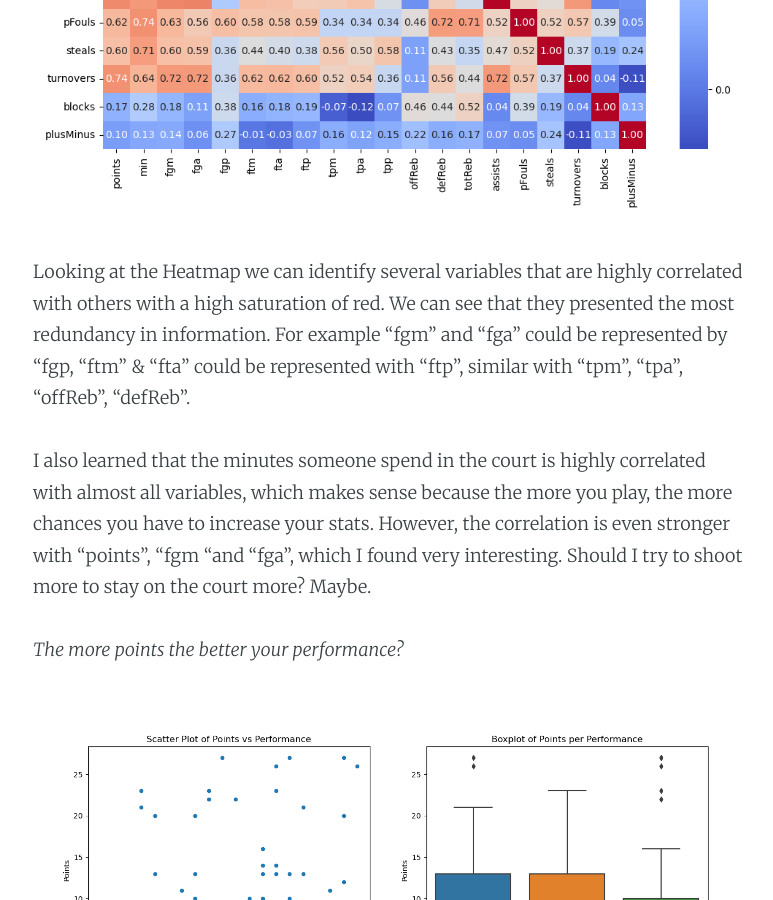
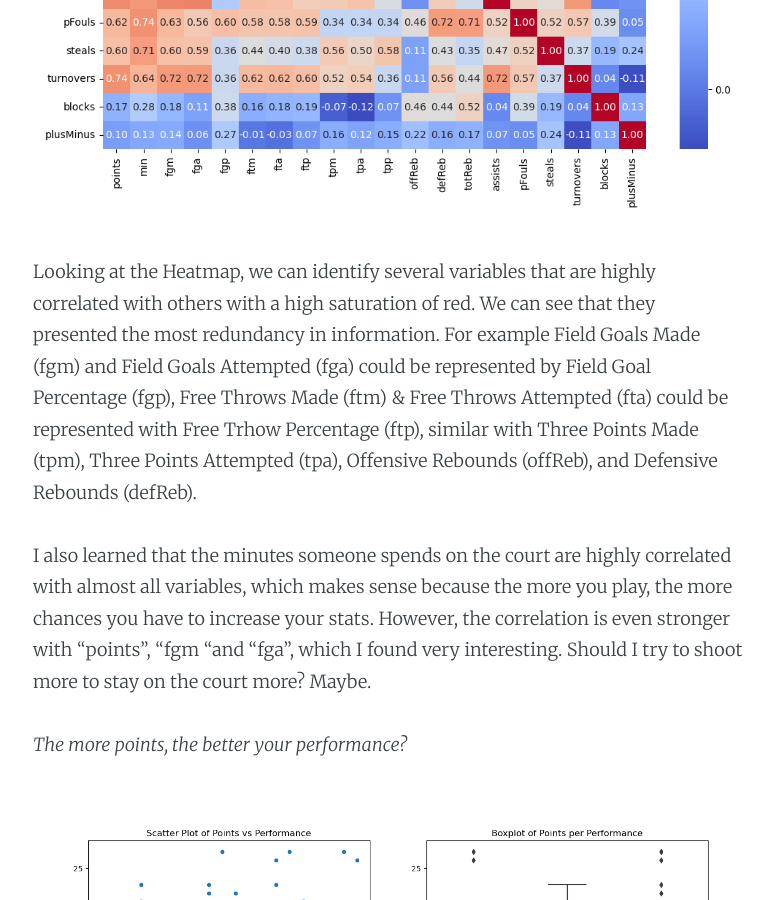
Before and after one commit to isaacaguilar97/my-blog, a Jekyll site: the page built from _posts/2023-12-16-My-NBA-Exploratory-Data-Analysis.md, in a window 1280 px wide and 900 px high, scrolled down 2804 px. Shown: the whole window, without its empty margins (252-1025 px from the left). Built offline with Jekyll 4.4.1, drawn with Linux system fonts in a browser that asks for light colours; nearby versions of some CDN libraries; some of the changed text lies outside the part shown.

Commit message:
Explaining abbrev, spelling and grammar

```diff
--- a/_posts/2023-12-16-My-NBA-Exploratory-Data-Analysis.md
+++ b/_posts/2023-12-16-My-NBA-Exploratory-Data-Analysis.md
@@ -37,23 +37,23 @@ categories: isaac
 
 <p><i>Is there redundancy between stats?</i></p>
 
-<p>First, I wanted to know what were the most relevant stats or skills that someone needed to know so they could improve their game. In my data set, there were 21 stats, which are too many to focus on the same time. In addition, I thought some of them could be redundant, so I decided to explore those a little more through a correlation heatmap.</p>
+<p>First, I wanted to know what were the most relevant stats or skills that someone needed to know so they could improve their game. In my data set, there were 21 stats, which are too many to focus on at the same time. In addition, I thought some of them could be redundant, so I decided to explore those a little more through a correlation heatmap.</p>
 
 <img src="https://isaacaguilar97.github.io/my-blog/assets/images/heatmap.png" alt="Correlation Heatmap" width="700"/>
 
-<p>Looking at the Heatmap we can identify several variables that are highly correlated with others with a high saturation of red. We can see that they presented the most redundancy in information. For example “fgm” and “fga” could be represented by “fgp, “ftm” & “fta” could be represented with “ftp”, similar with “tpm”, “tpa”, “offReb”, “defReb”. </p>
+<p>Looking at the Heatmap, we can identify several variables that are highly correlated with others with a high saturation of red. We can see that they presented the most redundancy in information. For example Field Goals Made (fgm) and Field Goals Attempted (fga) could be represented by Field Goal Percentage (fgp), Free Throws Made (ftm) & Free Throws Attempted (fta) could be represented with Free Trhow Percentage (ftp), similar with Three Points Made (tpm), Three Points Attempted (tpa), Offensive Rebounds (offReb), and Defensive Rebounds (defReb).</p>
 
-<p>I also learned that the minutes someone spend in the court is highly correlated with almost all variables, which makes sense because the more you play, the more chances you have to increase your stats. However, the correlation is even stronger with “points”, “fgm “and “fga”, which I found very interesting. Should I try to shoot more to stay on the court more? Maybe.</p>
+<p>I also learned that the minutes someone spends on the court are highly correlated with almost all variables, which makes sense because the more you play, the more chances you have to increase your stats. However, the correlation is even stronger with “points”, “fgm “and “fga”, which I found very interesting. Should I try to shoot more to stay on the court more? Maybe.</p>
 
-<p><i>The more points the better your performance?</i></p>
+<p><i>The more points, the better your performance?</i></p>
 
 <img src="https://isaacaguilar97.github.io/my-blog/assets/images/pointsVSperf.png" alt="Points versus Performance" width="800"/>
 
-<p>I was really curious to see if the people that scored more points would be considered better performing, but based on the scatter plot which compares the “points” and the “plusMinus” variables, and the boxplot with the performance vs points, it looks like there is relationship at all between them. Therefore, we shouldn’t worry about making the most points in a game but on using your skills to help the team win the game. Our skills may be different, but they all are important for the outcome of a match.</p>
+<p>I was really curious to see if the people that scored more points would be considered better performing, but based on the scatter plot which compares the “points” and the “plusMinus” variables (plusMinus is the point differential when a player is on the court), and the boxplot with the performance vs points, it looks like there is no relationship at all between them. Therefore, we shouldn’t worry about making the most points in a game but on using your skills to help the team win the game. Our skills may be different, but they all are important for the outcome of a match.</p>
 
 <p><i>Would I be missing important information if I focus on just using height and not weight?</i></p>
 
-<p>I’ve always thought that simplicity helps things become clearer, so I didn’t want to use weight because I thought it wouldn’t be adding to much insight. Usually, he taller you are, the more you weight, but that is not always they case. So, I wanted to figure it out by creating a scatter plot with these variables.</p>
+<p>I’ve always thought that simplicity helps things become clearer, so I didn’t want to use weight because I thought it wouldn’t be adding too much insight. Usually, the taller you are, the more you weigh, but that is not always the case. So, I wanted to figure it out by creating a scatter plot with these variables.</p>
 
 <img src="https://isaacaguilar97.github.io/my-blog/assets/images/weightVSheight.png" alt="Weight vs Height" width="500"/>
 
@@ -61,28 +61,28 @@ categories: isaac
 
 <p><i>Can height determine the position of a player?</i></p>
 
-<p>I am pretty sure you have heard some saying to a really big guy; “Hey do you play basketball? You should be a center.” Is that true in the NBA? Would that apply for the other positions as well. Let’s find out.</p>
+<p>I am pretty sure you have heard someone saying to a really big guy; “Hey, do you play basketball? You should be a center.” Is that true in the NBA? Would that apply to the other positions as well? Let’s find out.</p>
 
 <img src="https://isaacaguilar97.github.io/my-blog/assets/images/heightPRposition.png" alt="Height per Position" width="800"/>
 
-<p>Based on this graph, you are probably checking what positions would be the best for you. And yes, the min height 1.83 meters, but I would just round up my height to that minimum if it is below it. For some heights there is more flexibility as to what positions to have, but others have less options, especially the extremes.</p>
+<p>Based on this graph, you are probably checking what positions would be the best for you. And yes, the min height is 1.83 meters, but I would just round up my height to that minimum if it is below it. For some heights, there is more flexibility as to what positions to have, but others have fewer options, especially the extremes.</p>
 
 <p><i>Can your position determine your performance and skills you should focus on?</i></p>
 
-<p>We just saw that points by themselves don’t matter to be a high performing player. But will position have any influence on that? I doubt it.</p>
+<p>We just saw that points by themselves don’t matter to be a high-performing player. But will position have any influence on that? I doubt it.</p>
 
 <img src="https://isaacaguilar97.github.io/my-blog/assets/images/height&performance.png" alt="Height vs Performance" width="800"/>
 
-<p>As expected, there is no relationship at all. As long as you master the skills your position has, you will be alright. In order to take a look at what those skills are for each position, I created bar plots for each position that count the biggest skill for all players with the same position. The following is an example for the Power Forward Position.</p>
+<p>As expected, there is no relationship at all. As long as you master the skills your position has, you will be alright. To take a look at what those skills are for each position, I created bar plots for each position that count the biggest skill for all players with the same position. The following is an example for the Power Forward Position.</p>
 
 <img src="https://isaacaguilar97.github.io/my-blog/assets/images/pf.png" alt="Point Forward" width="500"/>
 
-<p>As you can see, shooting from the 2pt area is the biggest strength of most of the NBA players with a position of Point Forward. Followed by good steals and good rebounds. So I would say that if someone is interested in this position they should focus on mastering those 3 skills</p>
+<p>As you can see, shooting from the 2pt area is the biggest strength of most NBA players with a position of Point Forward. Followed by good steals and good rebounds. So I would say that if someone is interested in this position they should focus on mastering those 3 skills</p>
 
 <h3 id="Conclusion">Conclusion</h3>
 
-<p>Exploring this data gave us many valuable insights. I learned that some of the skills are redundant ang have high correlation with each other. I also learned that a player’s performance is not determined by just the number of points scored in a game or the position where he plays, but it is a combination of applying the right skills for a specific position. With that in mind, we are now ready to take our exploratory data analysis to the next level. Yes! I created an interactive Dashboard that will allow you to explore the positions that would fit you based on your height, the skills you would need to master for a position of interest, and what your basketball skills should look like in average at a game for a given height and position. Click <a href="https://apptest-6fqdyrmqe8teekggtm5dnt.streamlit.app/">HERE to access the Dashboard.</a></p>
+<p>Exploring this data gave us many valuable insights. I learned that some of the skills are redundant and have a high correlation with each other. I also learned that a player’s performance is not determined by just the number of points scored in a game or the position where he plays, but it is a combination of applying the right skills for a specific position. With that in mind, we are now ready to take our exploratory data analysis to the next level. Yes! I created an interactive Dashboard that will allow you to explore the positions that would fit you based on your height, the skills you would need to master for a position of interest, and what your basketball skills should look like on average in a game for a given height and position. Click <a href="https://apptest-6fqdyrmqe8teekggtm5dnt.streamlit.app/">HERE to access the Dashboard.</a></p>
 
-<p>Hope you were able to find your own findings through the visualization I displayed, feel free to visit my <a href='https://github.com/isaacaguilar97/you-in-nba'>GitHub repository</a> to look at the full Exploratory Data Analysis and the code to make the graphs I displayed.</p>
+<p>Hope you were able to find your findings through the visualization I displayed, feel free to visit my <a href='https://you-in-nba-lxpiw.streamlit.app/'>GitHub repository</a> to look at the full Exploratory Data Analysis and the code to make the graphs I displayed.</p>
 
 <p>Happy Exploring!</p>
```
Also changed, not shown: other parts of _posts/2023-12-16-My-NBA-Exploratory-Data-Analysis.md (+3 -3 lines).
